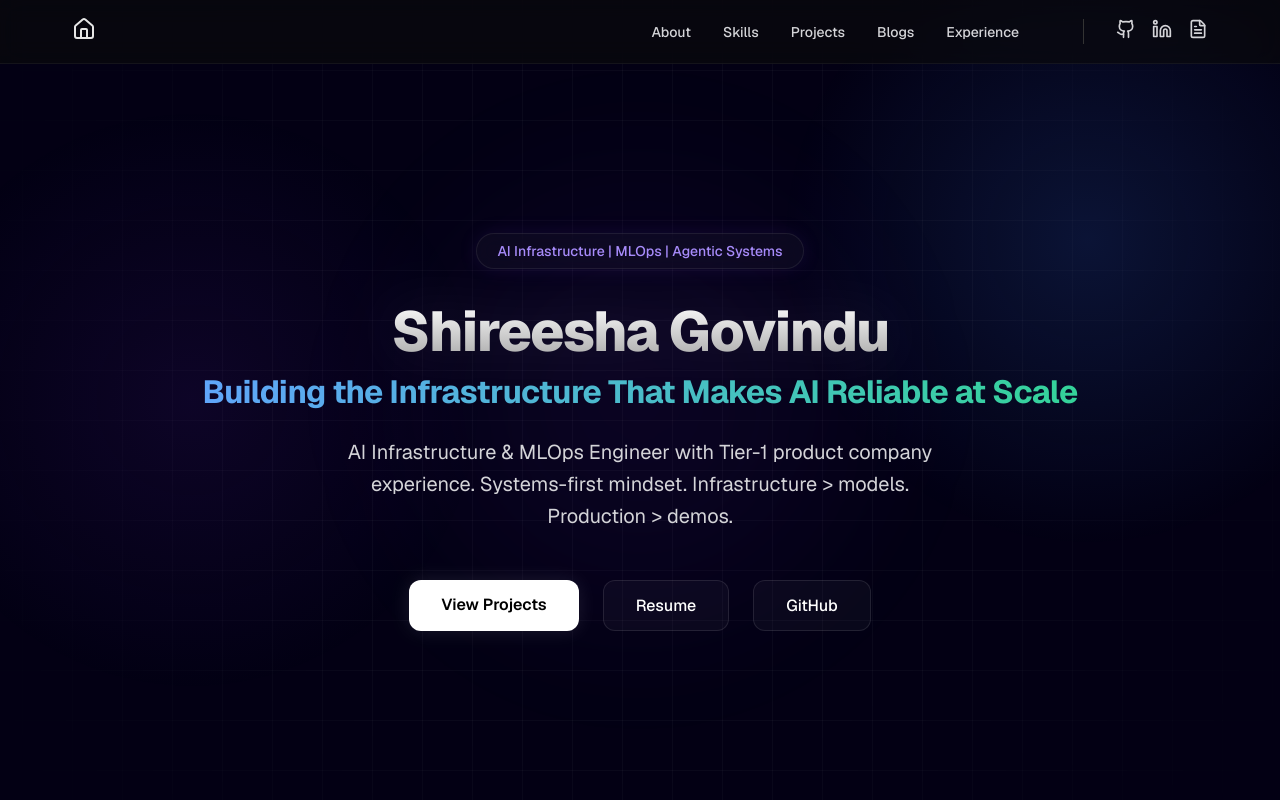
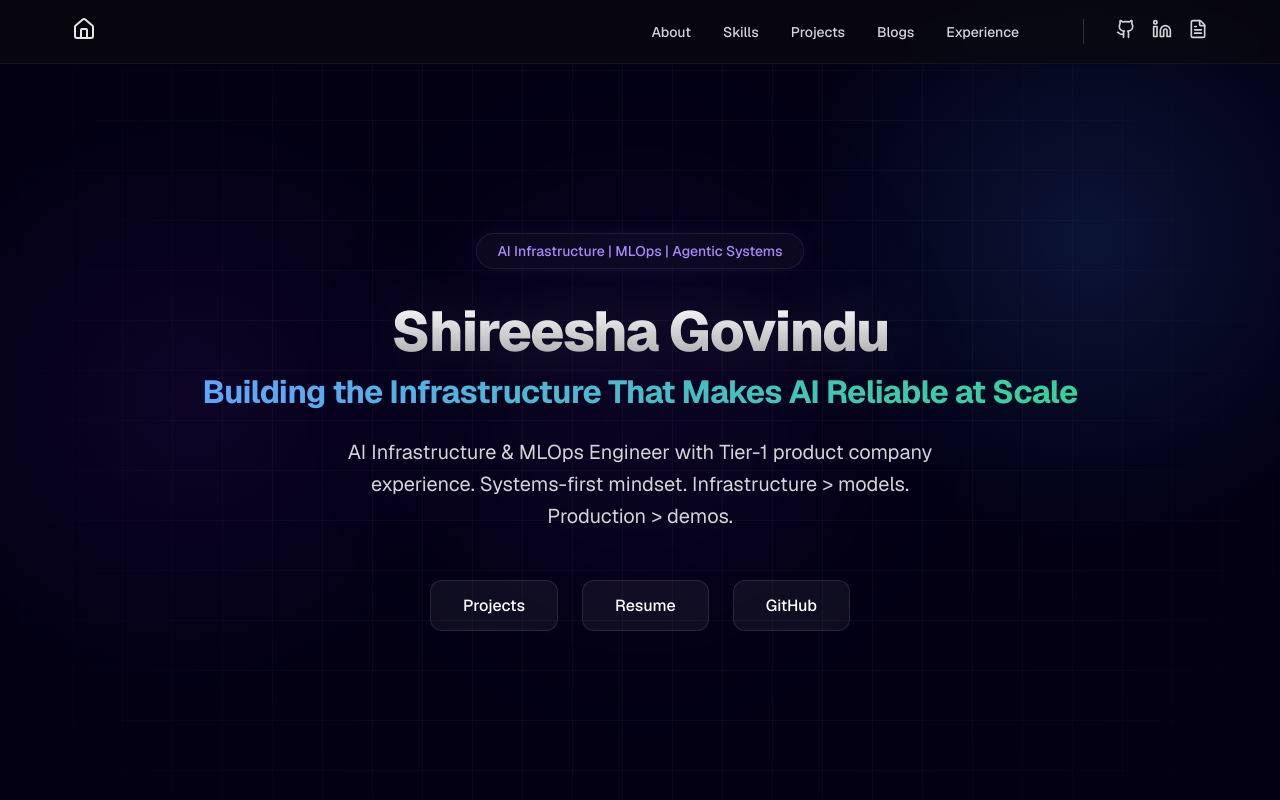
Before and after one commit to shireesha-ai-infra/shireesha-ai-infra.github.io, a Next.js app: page / in a window 1280 px wide. Shown: the top 800 px of the page. Built offline with nearby package versions, Linux system fonts and the light colour scheme.

Commit message:
style: Consolidate button styling by replacing `primaryBtn` and `secondaryBtn` classes with a unified `btn` class and updating the project link text.

```diff
--- a/src/components/Hero.js
+++ b/src/components/Hero.js
@@ -22,13 +22,13 @@ export default function Hero() {
             </p>
 
             <div className={styles.ctaGroup}>
-                <Link href="#projects" className={styles.primaryBtn}>
-                    View Projects
+                <Link href="#projects" className={styles.btn}>
+                    Projects
                 </Link>
-                <a href="/resume.pdf" className={styles.secondaryBtn} target="_blank" rel="noopener noreferrer">
+                <a href="/resume.pdf" className={styles.btn} target="_blank" rel="noopener noreferrer">
                     Resume
                 </a>
-                <a href="https://github.com/shireesha-ai-infra" className={styles.secondaryBtn} target="_blank" rel="noopener noreferrer">
+                <a href="https://github.com/shireesha-ai-infra" className={styles.btn} target="_blank" rel="noopener noreferrer">
                     GitHub
                 </a>
             </div>
--- a/src/components/Hero.module.css
+++ b/src/components/Hero.module.css
@@ -94,39 +94,26 @@
     transform: translateY(20px);
 }
 
-.primaryBtn {
+.btn {
     padding: 0.875rem 2rem;
     border-radius: 12px;
-    background: #fff;
-    color: #000;
-    font-weight: 600;
-    font-size: 1rem;
-    transition: all 0.3s cubic-bezier(0.4, 0, 0.2, 1);
-    box-shadow: 0 0 20px rgba(255, 255, 255, 0.1);
-}
-
-.primaryBtn:hover {
-    transform: translateY(-2px) scale(1.02);
-    box-shadow: 0 0 30px rgba(255, 255, 255, 0.2);
-}
-
-.secondaryBtn {
-    padding: 0.875rem 2rem;
-    border-radius: 12px;
-    background: rgba(255, 255, 255, 0.03);
+    background: rgba(255, 255, 255, 0.05);
     border: 1px solid rgba(255, 255, 255, 0.1);
     color: #fff;
     font-weight: 500;
     font-size: 1rem;
     transition: all 0.3s cubic-bezier(0.4, 0, 0.2, 1);
     backdrop-filter: blur(10px);
+    display: inline-flex;
+    align-items: center;
+    justify-content: center;
 }
 
-.secondaryBtn:hover {
-    background: rgba(255, 255, 255, 0.08);
+.btn:hover {
+    background: rgba(255, 255, 255, 0.1);
     border-color: rgba(255, 255, 255, 0.3);
     transform: translateY(-2px);
-    box-shadow: 0 0 20px rgba(255, 255, 255, 0.05);
+    box-shadow: 0 0 15px rgba(255, 255, 255, 0.1);
 }
 
 @keyframes fadeUp {
```
